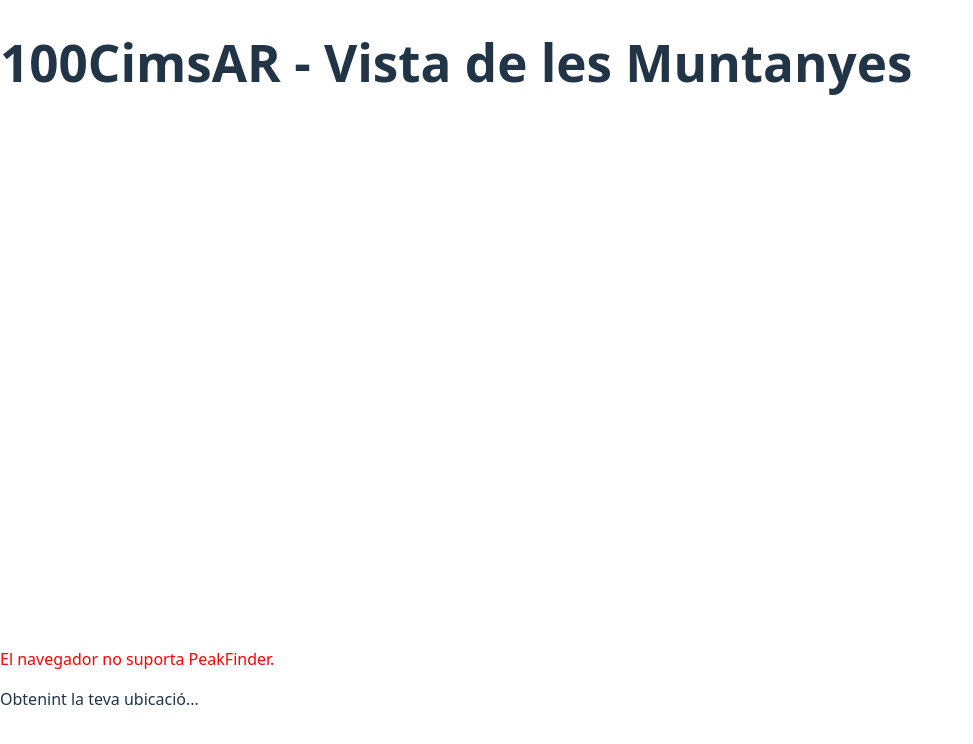
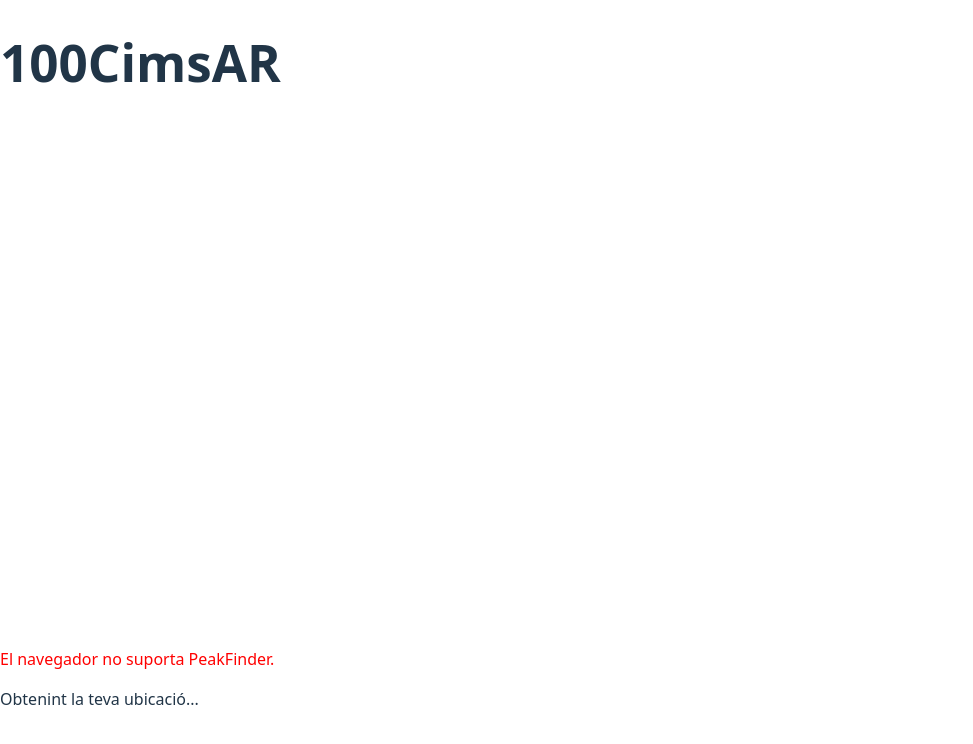
Before and after one commit to enFloky/100CimsAR, a React (Vite) app: page / in a window 1280 px wide. Shown: the top 744 px of the page, without its empty margins (0-973 px from the left). Built offline with nearby package versions, Linux system fonts and the light colour scheme.

Commit message:
Correcció final: evitada càrrega doble de Three.js i A-Frame

```diff
--- a/src/App.jsx
+++ b/src/App.jsx
@@ -4,7 +4,7 @@
 function App() {
   return (
     <div className="App">
-      <h1>100CimsAR - Vista de les Muntanyes</h1>
+      <h1>100CimsAR</h1>
       <PeakFinderPanel />
     </div>
   );
```
Also changed, not shown: 1 other file (tests, documents, lock files or other folders).
